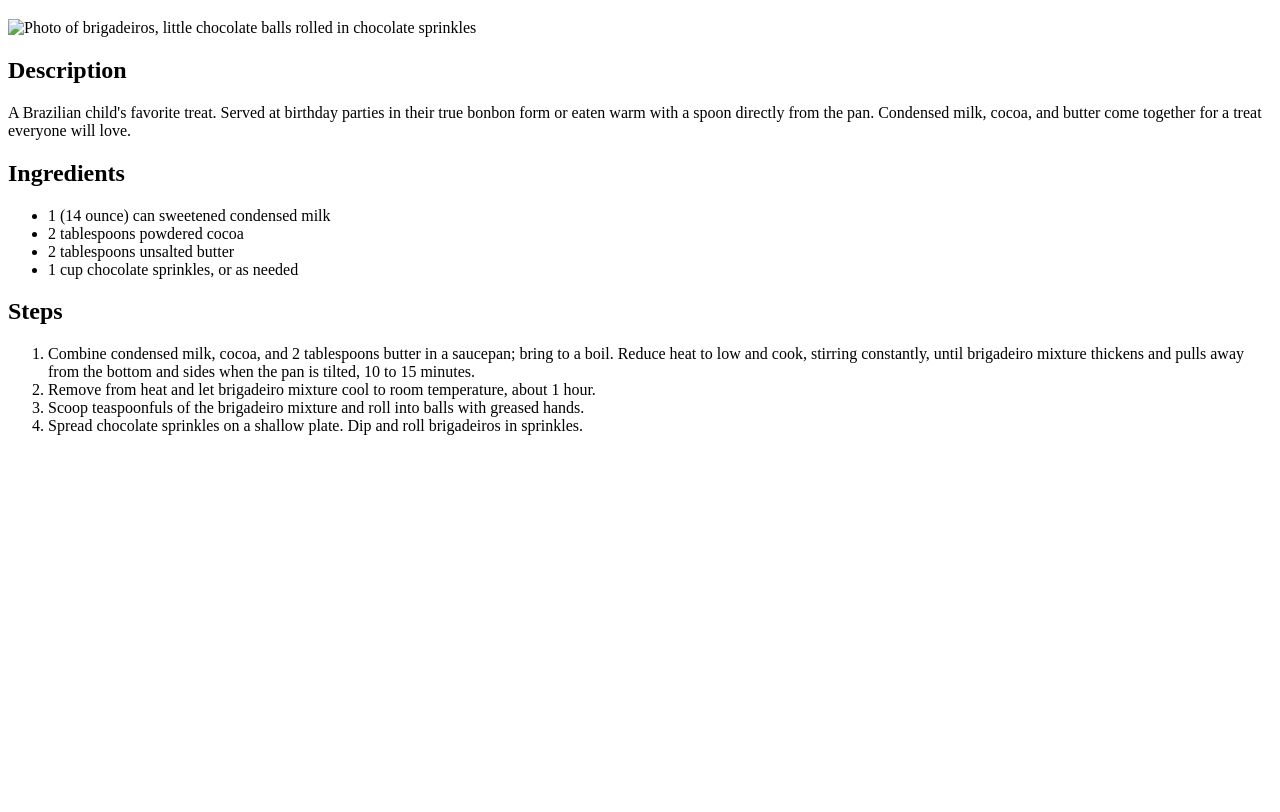
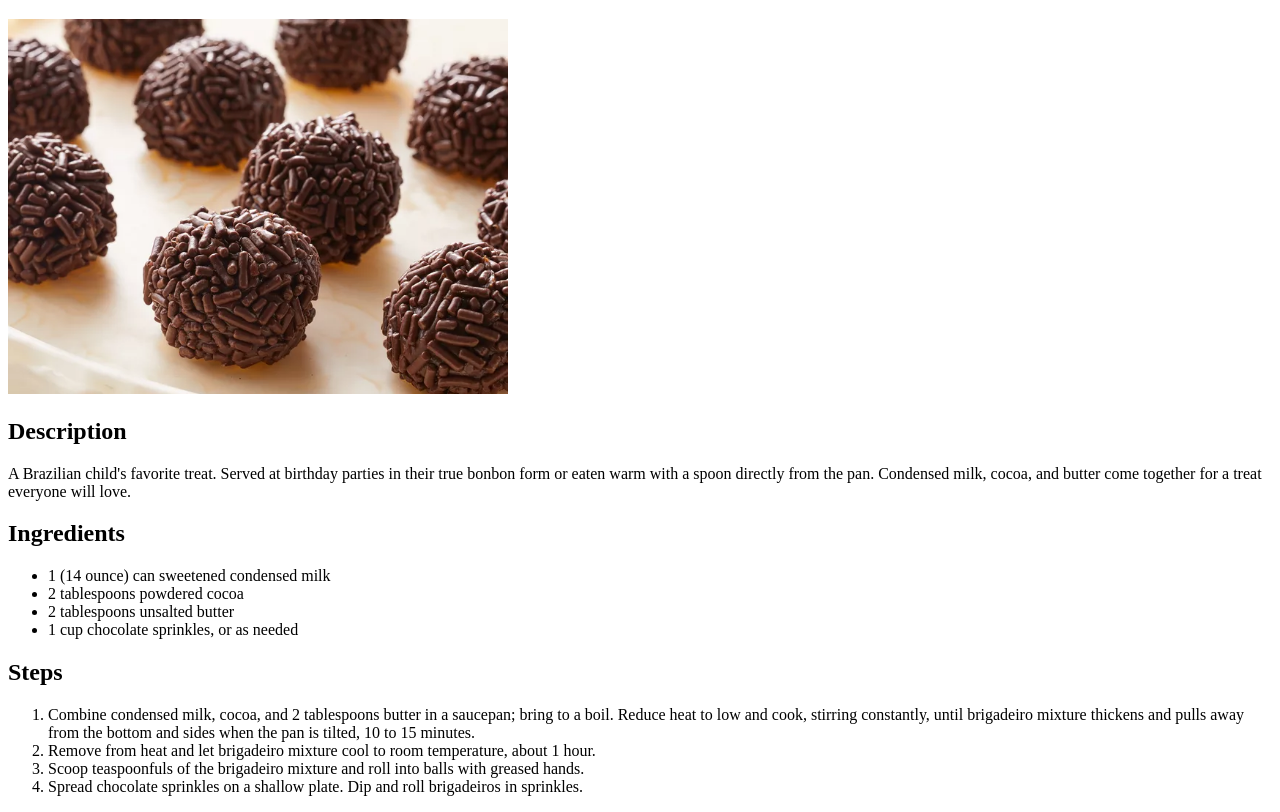
Before and after one commit to moraanguinho20/odin-recipes, a plain HTML site: page recipes/brigadeiro.html in a window 1280 px wide. Shown: the part 87-899 px from the top of the page. Before the commit the page ends 800 px from the top, so only its background shows below. Drawn offline with Linux system fonts and the light colour scheme.

Commit message:
add recipe images to folder

```diff
--- a/recipes/brigadeiro.html
+++ b/recipes/brigadeiro.html
@@ -11,7 +11,7 @@
     <h1>Brigadeiro Chocolate Delights</h1>
 
     <img src="../img/brigadeiro.jpg" width="500" alt="Photo of brigadeiros, little chocolate balls
-    rolled in chocolate sprinkles">
+    rolled in chocolate sprinkles.">
 
     <h2>Description</h2>
     <p>
```
Also changed, not shown: img/brigadeiro.jpg (added), img/lemon-sorbet.jpg (added).
